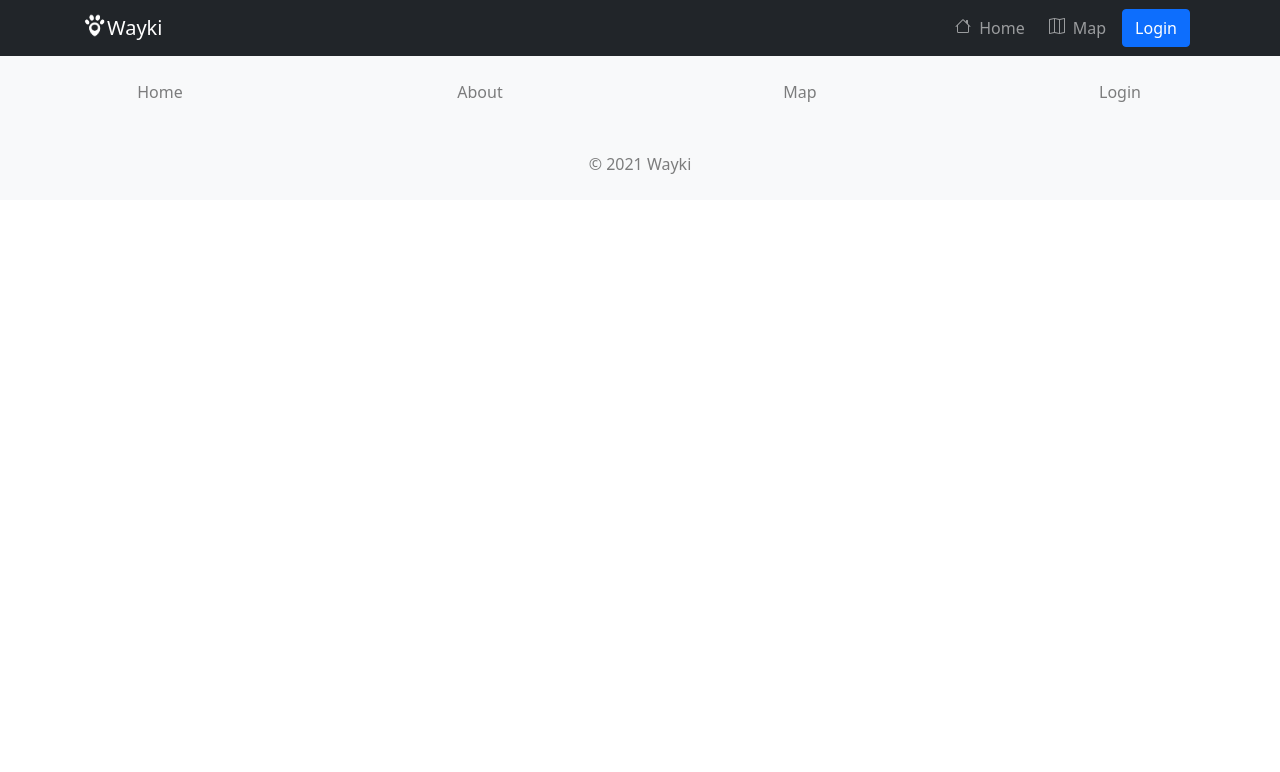
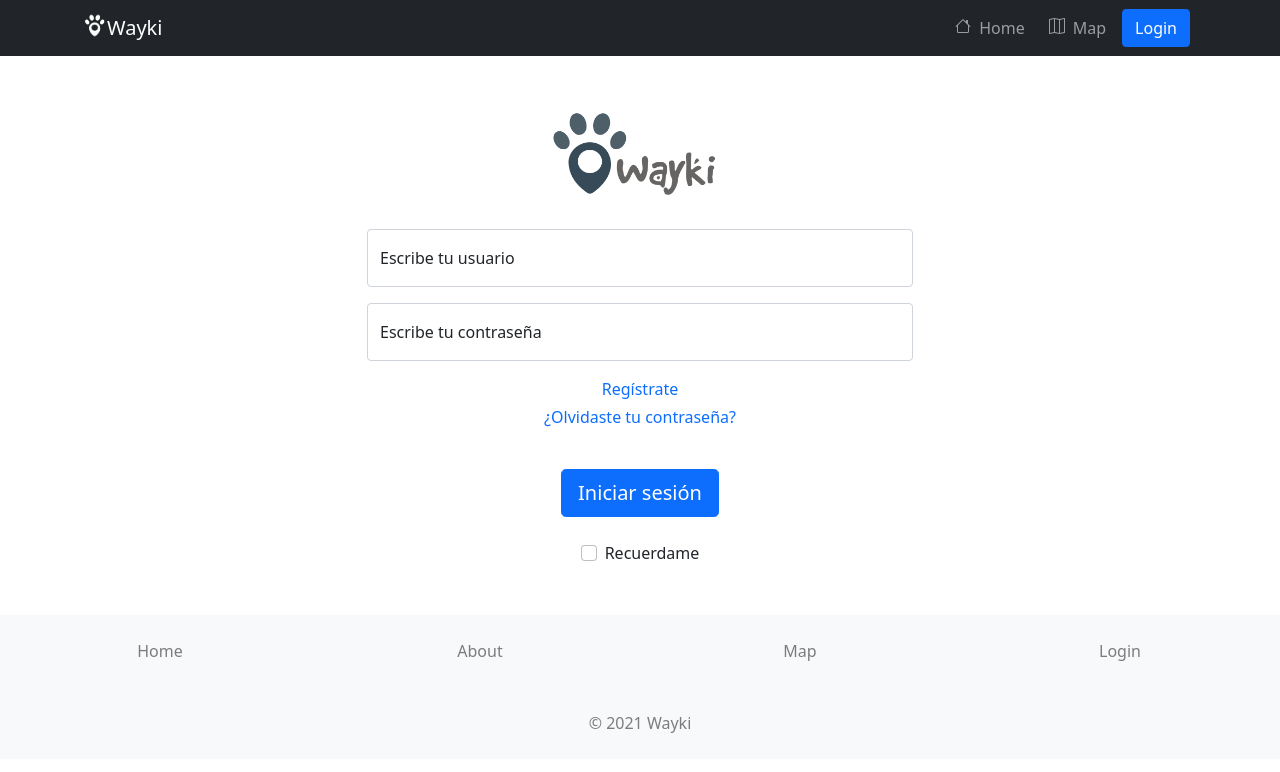
Before and after one commit to benjaminhonorio/waiky, a React (Create React App) app in the folder wayki-app/: page /login in a window 1280 px wide. Shown: the top 772 px of the page. Built offline with nearby package versions, Linux system fonts and the light colour scheme; the HTML template or start-up script is replaced by a standard one.

Commit message:
Add SignUp and Login pages with the respective routes

```diff
--- a/wayki-app/src/App.js
+++ b/wayki-app/src/App.js
@@ -4,6 +4,8 @@ import AppFooter from './Components/AppFooter';
 import Home from './Pages/Home';
 import DetailPost from './Pages/DetailPost';
 import EditView from "./Pages/EditView";
+import Login from './Pages/Login';
+import SignUp from './Pages/SignUp';
 
 function App() {
   return (
@@ -13,6 +15,8 @@ function App() {
         <Route path="/" element={<Home />} />
         <Route path="/edit" element={<EditView />} />
         <Route path="/detailpost" element={<DetailPost />} />
+        <Route path="/login" element={<Login />} />
+        <Route path="/signup" element={<SignUp/>} />
       </Routes>
       <AppFooter />
     </>
--- a/wayki-app/src/Components/AppNavBar.js
+++ b/wayki-app/src/Components/AppNavBar.js
@@ -1,6 +1,7 @@
-import { Container, Nav, Navbar, Button } from "react-bootstrap";
-import { BsHouse, BsMap } from "react-icons/bs";
-import WaykiLogo from "../logo.png";
+import { Container, Nav, Navbar, Button } from 'react-bootstrap';
+import { BsHouse, BsMap } from 'react-icons/bs';
+import WaykiLogo from '../logo.png';
+import { Link } from 'react-router-dom';
 
 export default function AppNavBar() {
   return (
@@ -28,7 +29,7 @@ export default function AppNavBar() {
               Map
             </Nav.Link>
           </Nav>
-          <Button className="mx-2" variant="primary">
+          <Button className="mx-2" variant="primary" as={Link} to="/login">
             Login
           </Button>
         </Navbar.Collapse>
--- /dev/null
+++ b/wayki-app/src/Pages/Login.js
@@ -0,0 +1,56 @@
+import {
+  Button,
+  FloatingLabel,
+  Container,
+  Col,
+  Form,
+  Row,
+} from 'react-bootstrap';
+import { Link } from 'react-router-dom';
+import WaykiLogo from '../logoH.png';
+
+export default function Login() {
+  return (
+    <Container className="my-5">
+      <Row className="justify-content-center text-center">
+        <Col lg={6}>
+          <Form.Group>
+            <img alt="logo" src={WaykiLogo} className="w-50" />
+            <FloatingLabel
+              controlId="floatingInput"
+              label="Escribe tu usuario"
+              className="my-3"
+            >
+              <Form.Control type="name" placeholder="name@example.com" />
+            </FloatingLabel>
+            <FloatingLabel
+              controlId="floatingPassword"
+              label="Escribe tu contraseña"
+            >
+              <Form.Control type="password" placeholder="Password" />
+            </FloatingLabel>
+            <div className="my-3">
+              <Col
+                className="text-decoration-none text-primary"
+                as={Link}
+                to="/signup"
+              >
+                Regístrate
+              </Col>
+              <Col className="my-1 text-primary">¿Olvidaste tu contraseña?</Col>
+            </div>
+            <Button variant="primary" type="submit" className="my-4" size="lg">
+              Iniciar sesión
+            </Button>
+          </Form.Group>
+        </Col>
+      </Row>
+      <Form.Group
+        className="mb-3 d-flex justify-content-center"
+        id="formGridCheckbox"
+      >
+        <Form.Check type="checkbox" label="Recuerdame" />
+      </Form.Group>
+    </Container>
+  );
+}
--- /dev/null
+++ b/wayki-app/src/Pages/SignUp.js
@@ -0,0 +1,45 @@
+import {
+  Button,
+  FloatingLabel,
+  Container,
+  Col,
+  Form,
+  Row,
+} from 'react-bootstrap';
+import WaykiLogo from '../logoH.png';
+
+export default function SignUp() {
+  return (
+    <Container className="my-5">
+      <Row className="justify-content-center text-center">
+        <Col lg={6}>
+          <img alt="logo" src={WaykiLogo} className="w-50" />
+          <Form.Group>
+            <FloatingLabel
+              controlId="floatingInput"
+              label="Ingresa tu nuevo nombre de usuario"
+            >
+              <Form.Control type="name" placeholder="name@example.com" />
+            </FloatingLabel>
+            <FloatingLabel
+              controlId="floatingPassword"
+              label="Ingresa tu contraseña"
+              className="my-3"
+            >
+              <Form.Control type="password" placeholder="Password" />
+            </FloatingLabel>
+            <FloatingLabel
+              controlId="floatingPassword"
+              label="Ingresa tu contraseña nuevamente "
+            >
+              <Form.Control type="password" placeholder="Password" />
+            </FloatingLabel>
+            <Button variant="primary" type="submit" className="my-4" size="lg">
+              Regístrate
+            </Button>
+          </Form.Group>
+        </Col>
+      </Row>
+    </Container>
+  );
+}
```
Also changed, not shown: wayki-app/src/logoH.png (added).
